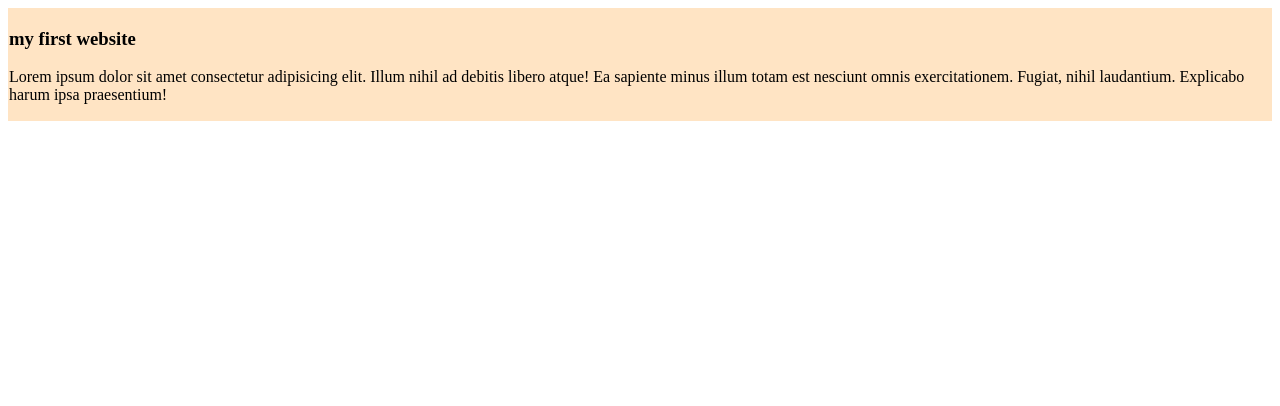
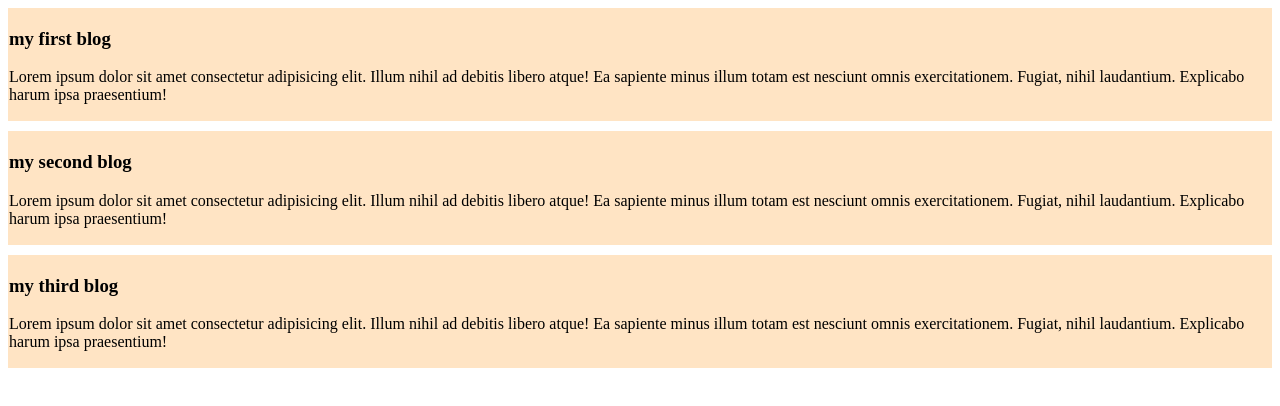
Before and after one commit to apondatta11/my-first-website, a plain HTML site: page index.html in a window 1280 px wide. Drawn offline with Linux system fonts and the light colour scheme.

Commit message:
added second & third div

```diff
--- a/index.html
+++ b/index.html
@@ -8,7 +8,15 @@
 </head>
 <body>
     <div>
-        <h3>my first website</h3>
+        <h3>my first blog</h3>
+        <p>Lorem ipsum dolor sit amet consectetur adipisicing elit. Illum nihil ad debitis libero atque! Ea sapiente minus illum totam est nesciunt omnis exercitationem. Fugiat, nihil laudantium. Explicabo harum ipsa praesentium!</p>
+    </div>
+    <div>
+        <h3>my second blog</h3>
+        <p>Lorem ipsum dolor sit amet consectetur adipisicing elit. Illum nihil ad debitis libero atque! Ea sapiente minus illum totam est nesciunt omnis exercitationem. Fugiat, nihil laudantium. Explicabo harum ipsa praesentium!</p>
+    </div>
+    <div>
+        <h3>my third blog</h3>
         <p>Lorem ipsum dolor sit amet consectetur adipisicing elit. Illum nihil ad debitis libero atque! Ea sapiente minus illum totam est nesciunt omnis exercitationem. Fugiat, nihil laudantium. Explicabo harum ipsa praesentium!</p>
     </div>
 </body>
--- a/styles/blog.css
+++ b/styles/blog.css
@@ -1,4 +1,5 @@
 div{
     background-color: bisque;
     padding: 1px;
+    margin-bottom: 10px;
 }
```
